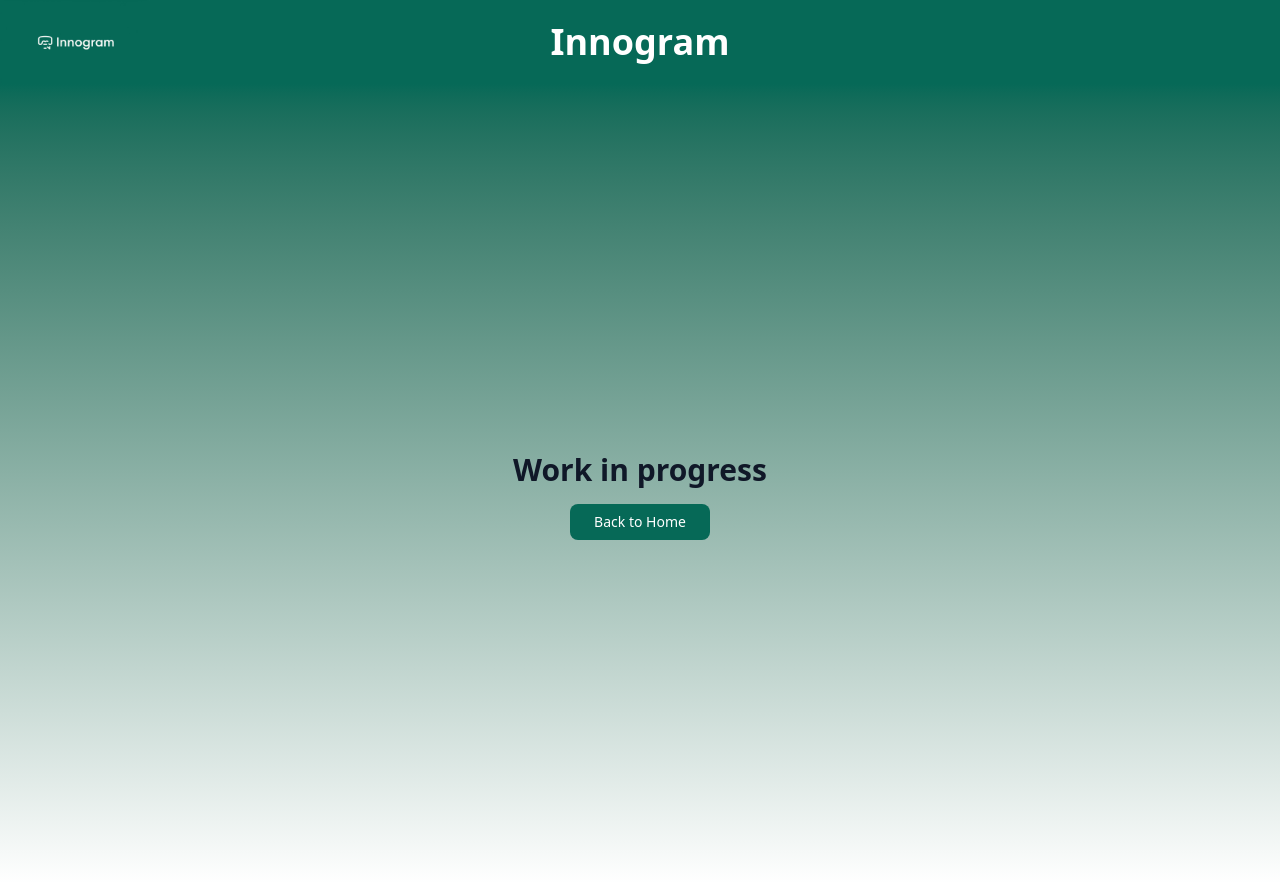
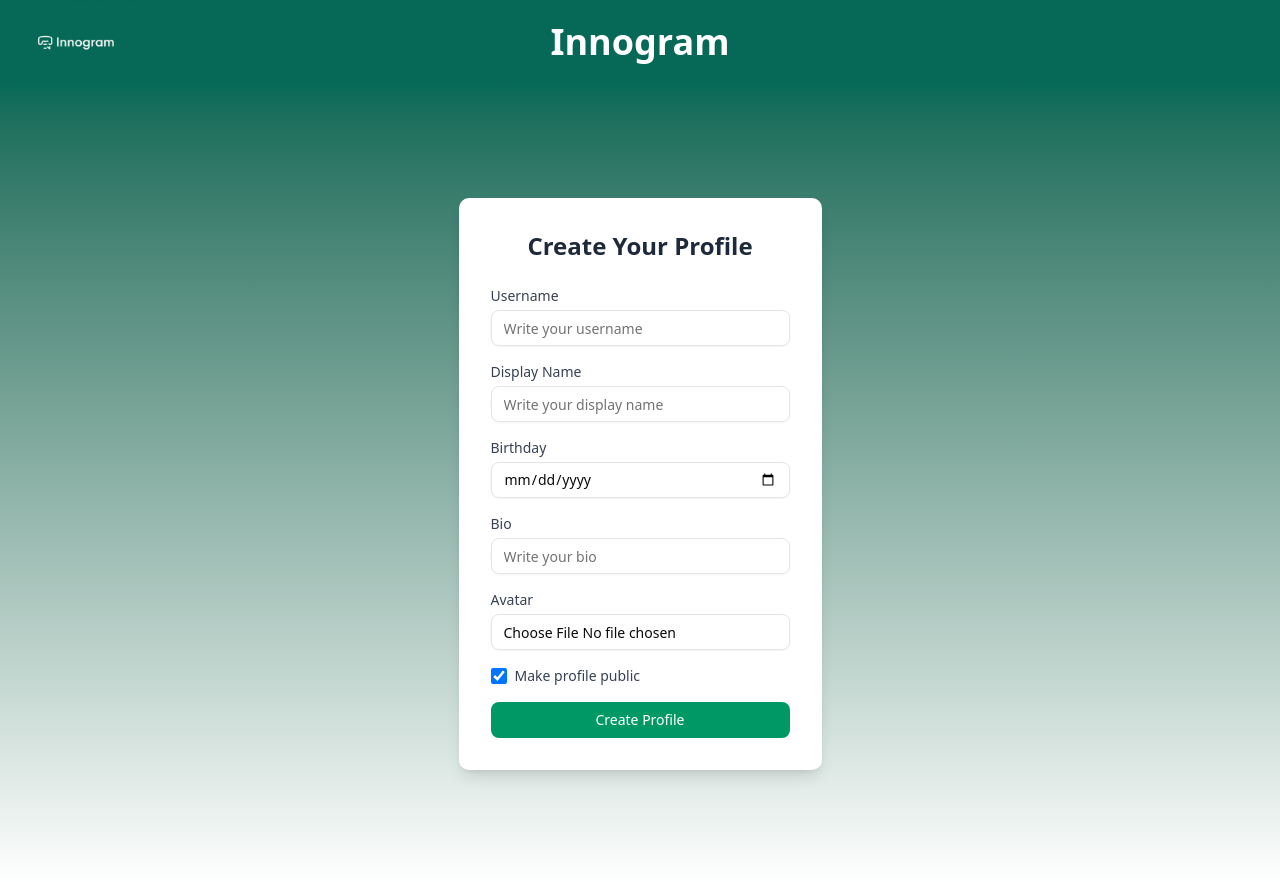
Before and after one commit to dabek782/Innogram, a Next.js app in the folder apps/clients_app/: page /profile/create in a window 1280 px wide. Built offline with nearby package versions, Linux system fonts and the light colour scheme.

Commit message:
Added form to create a profile and added it to the site

```diff
--- a/apps/clients_app/app/profile/create/page.tsx
+++ b/apps/clients_app/app/profile/create/page.tsx
@@ -1,6 +1,6 @@
 import Link from "next/link";
 import Logo from "@/components/ui/logo";
-import { Button } from "@/components/ui/button";
+import ProfileCreate from "@/components/forms/profileCreateForm";
 
 export default function CreateProfilePage() {
   return (
@@ -18,16 +18,8 @@ export default function CreateProfilePage() {
       </nav>
 
       <main className="w-full min-h-screen bg-linear-to-t from-white to-customBG flex items-center justify-center px-6">
-        <div className="text-center max-w-2xl pt-6">
-          <h2 className="text-3xl font-bold text-gray-900 mb-4">
-            Work in progress
-          </h2>
-          <div className="flex items-center justify-center gap-4">
-            <Button className="px-6 py-3 border-teal-600 text-white rounded-md font-medium hover:bg-teal-50 transition hover:text-customBG">
-              <Link href="/home">Back to Home</Link>
-            </Button>
-          </div>
-        </div>
+        <div className="text-center max-w-2xl pt-6"></div>
+        <ProfileCreate />
       </main>
     </div>
   );
--- /dev/null
+++ b/apps/clients_app/components/forms/profileCreateForm.tsx
@@ -0,0 +1,193 @@
+"use client";
+import React, { JSX, useState } from "react";
+import { Label } from "../ui/label";
+import { Input } from "../ui/input";
+import { Button } from "../ui/button";
+import { useRouter } from "next/navigation";
+
+export default function ProfileCreate(): JSX.Element {
+  const router = useRouter();
+  const [username, setUsername] = useState("");
+  const [displayName, setDisplayName] = useState("");
+  const [birthday, setBirthday] = useState("");
+  const [bio, setBio] = useState("");
+  const [avatar, setAvatar] = useState<File | null>(null);
+  const [isPublic, setIsPublic] = useState(true);
+  const [loading, setLoading] = useState(false);
+  const [error, setError] = useState("");
+  const handleSubmit = async (e: React.FormEvent<HTMLFormElement>) => {
+    e.preventDefault();
+    setError("");
+    setLoading(true);
+    try {
+      const token = localStorage.getItem("accessToken");
+      let avatarUrl: string | undefined;
+      if (avatar) {
+        const fd = new FormData();
+        fd.append("file", avatar);
+        const response = await fetch(
+          `${process.env.NEXT_PUBLIC_CORE_MICROSERVICE_URL}/api/v3/asset/create`,
+          {
+            method: "POST",
+            headers: { Authorization: `Bearer ${token}` },
+            body: fd,
+          },
+        );
+        const uploadRes = await response.json();
+        if (!response.ok)
+          throw new Error(
+            uploadRes.message || "Something went wrong with uploading asset",
+          );
+        avatarUrl = uploadRes.filePath;
+      }
+
+      const profileRes = await fetch(
+        `${process.env.NEXT_PUBLIC_CORE_MICROSERVICE_URL}/api/v3/profile/create`,
+        {
+          method: "POST",
+          headers: {
+            Authorization: `Bearer ${token}`,
+            "Content-Type": "application/json",
+          },
+          body: JSON.stringify({
+            username,
+            displayName,
+            birthday,
+            bio: bio || undefined,
+            avatarUrl,
+            isPublic: isPublic,
+          }),
+        },
+      );
+      const profileData = await profileRes.json();
+      if (!profileRes.ok)
+        throw new Error(
+          profileData.message || "Something went wrong creating profile",
+        );
+      router.push("/home");
+    } catch (err: any) {
+      setError(err.message || "Unexpected error");
+    } finally {
+      setLoading(false);
+    }
+  };
+  return (
+    <section className="flex items-center justify-center min-h-screen bg-linear-to-b from-customBG to-white px-6">
+      <div className="w-full max-w-md bg-white rounded-lg shadow-lg p-8">
+        <h2 className="text-2xl font-bold text-center text-gray-800 mb-6">
+          Create Your Profile
+        </h2>
+        <form onSubmit={handleSubmit} className="flex flex-col gap-4">
+          <div>
+            <Label
+              htmlFor="inp-username"
+              className="text-sm font-medium text-gray-700"
+            >
+              Username
+            </Label>
+            <Input
+              name="username"
+              id="inp-username"
+              placeholder="Write your username"
+              value={username}
+              onChange={(e) => setUsername(e.target.value)}
+              className="mt-1"
+            />
+          </div>
+
+          <div>
+            <Label
+              htmlFor="inp-displayname"
+              className="text-sm font-medium text-gray-700"
+            >
+              Display Name
+            </Label>
+            <Input
+              name="displayname"
+              id="inp-displayname"
+              placeholder="Write your display name"
+              value={displayName}
+              onChange={(e) => setDisplayName(e.target.value)}
+              className="mt-1"
+            />
+          </div>
+
+          <div>
+            <Label
+              htmlFor="inp-date"
+              className="text-sm font-medium text-gray-700"
+            >
+              Birthday
+            </Label>
+            <Input
+              name="birthday"
+              type="date"
+              id="inp-date"
+              value={birthday}
+              onChange={(e) => setBirthday(e.target.value)}
+              max={new Date().toISOString().split("T")[0]}
+              className="mt-1"
+            />
+          </div>
+
+          <div>
+            <Label
+              htmlFor="inp-bio"
+              className="text-sm font-medium text-gray-700"
+            >
+              Bio
+            </Label>
+            <Input
+              name="bio"
+              id="inp-bio"
+              placeholder="Write your bio"
+              value={bio}
+              onChange={(e) => setBio(e.target.value)}
+              className="mt-1"
+            />
+          </div>
+
+          <div>
+            <Label
+              htmlFor="inp-file"
+              className="text-sm font-medium text-gray-700"
+            >
+              Avatar
+            </Label>
+            <Input
+              type="file"
+              id="inp-file"
+              accept="image/*"
+              onChange={(e) => setAvatar(e.target.files?.[0] ?? null)}
+              className="mt-1"
+            />
+          </div>
+
+          <div className="flex items-center gap-2">
+            <Input
+              name="isPublic"
+              id="inp-public"
+              type="checkbox"
+              checked={isPublic}
+              onChange={(e) => setIsPublic(e.target.checked)}
+              className="h-4 w-4"
+            />
+            <Label htmlFor="inp-public" className="text-sm text-gray-700">
+              Make profile public
+            </Label>
+          </div>
+
+          {error && <p className="text-sm text-red-600 text-center">{error}</p>}
+
+          <Button
+            type="submit"
+            disabled={loading}
+            className="w-full bg-emerald-600 hover:bg-emerald-700 text-white font-medium py-2 rounded-md transition"
+          >
+            {loading ? "Creating..." : "Create Profile"}
+          </Button>
+        </form>
+      </div>
+    </section>
+  );
+}
```
